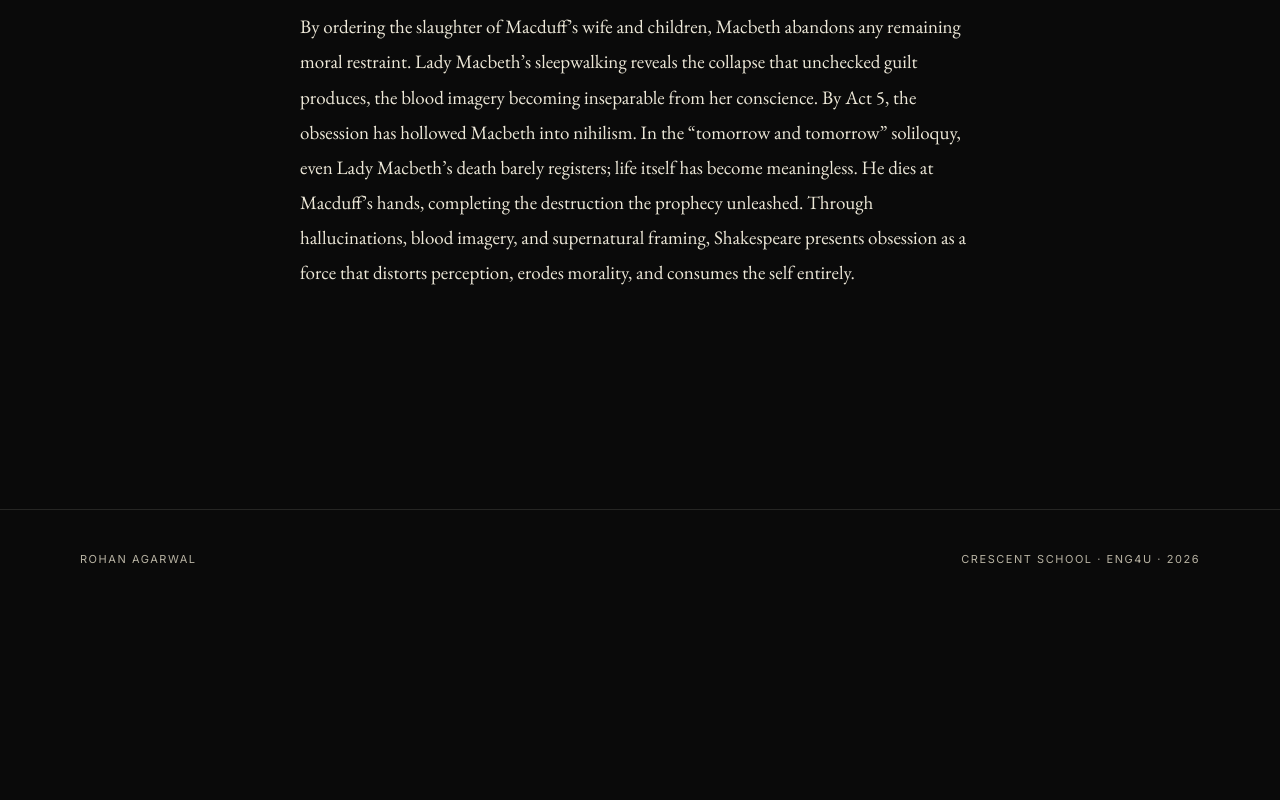
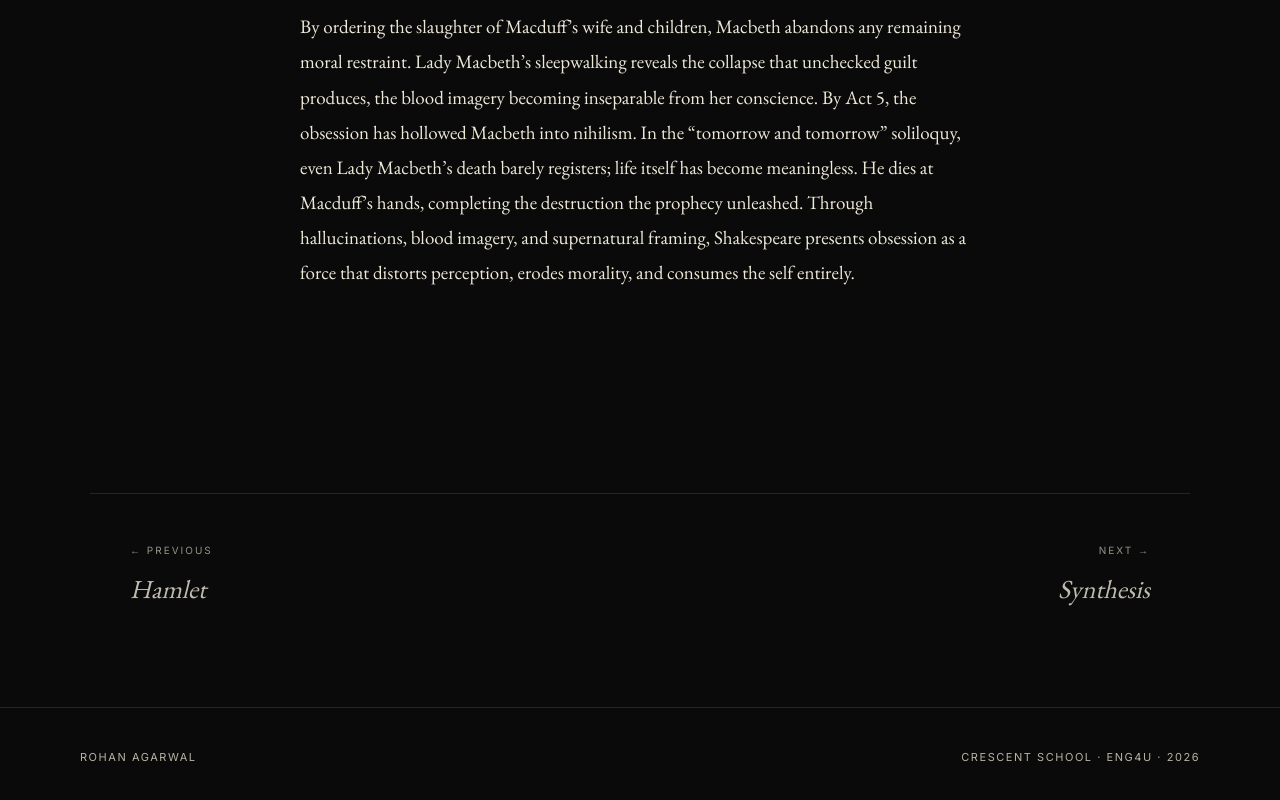
Before and after one commit to vikagarwalmd-svg/eng4u-obsession, a Next.js app: page /macbeth in a window 1280 px wide. Shown: the part 1838-2638 px from the top of the page. Before the commit the page ends 2447 px from the top, so only its background shows below. Built offline with nearby package versions, Linux system fonts and the light colour scheme.

Commit message:
Add scroll progress bar and chapter navigation between pages

```diff
--- a/app/about/page.tsx
+++ b/app/about/page.tsx
@@ -1,5 +1,6 @@
 import { PageTransition } from "@/components/PageTransition";
 import { Reveal } from "@/components/Reveal";
+import { ChapterNav } from "@/components/ChapterNav";
 
 export default function AboutPage() {
   return (
@@ -31,6 +32,7 @@ export default function AboutPage() {
           </div>
         </Reveal>
       </article>
+      <ChapterNav current="/about" />
     </PageTransition>
   );
 }
--- a/app/disclosure/page.tsx
+++ b/app/disclosure/page.tsx
@@ -1,5 +1,6 @@
 import { PageTransition } from "@/components/PageTransition";
 import { Reveal } from "@/components/Reveal";
+import { ChapterNav } from "@/components/ChapterNav";
 
 export default function DisclosurePage() {
   return (
@@ -61,6 +62,7 @@ export default function DisclosurePage() {
           </div>
         </Reveal>
       </article>
+      <ChapterNav current="/disclosure" />
     </PageTransition>
   );
 }
--- a/app/frankenstein/page.tsx
+++ b/app/frankenstein/page.tsx
@@ -2,6 +2,7 @@ import { PageTransition } from "@/components/PageTransition";
 import { Reveal } from "@/components/Reveal";
 import { Collage, CollageLayer } from "@/components/Collage";
 import { PullQuote } from "@/components/PullQuote";
+import { ChapterNav } from "@/components/ChapterNav";
 
 export default function FrankensteinPage() {
   return (
@@ -96,6 +97,7 @@ export default function FrankensteinPage() {
           </div>
         </Reveal>
       </article>
+      <ChapterNav current="/frankenstein" />
     </PageTransition>
   );
 }
--- a/app/hamlet/page.tsx
+++ b/app/hamlet/page.tsx
@@ -2,6 +2,7 @@ import { PageTransition } from "@/components/PageTransition";
 import { Reveal } from "@/components/Reveal";
 import { Collage, CollageLayer } from "@/components/Collage";
 import { PullQuote } from "@/components/PullQuote";
+import { ChapterNav } from "@/components/ChapterNav";
 
 export default function HamletPage() {
   return (
@@ -98,6 +99,7 @@ export default function HamletPage() {
           </div>
         </Reveal>
       </article>
+      <ChapterNav current="/hamlet" />
     </PageTransition>
   );
 }
--- a/app/layout.tsx
+++ b/app/layout.tsx
@@ -3,6 +3,7 @@ import { EB_Garamond, Inter } from "next/font/google";
 import "./globals.css";
 import { Nav } from "@/components/Nav";
 import { Footer } from "@/components/Footer";
+import { ScrollProgress } from "@/components/ScrollProgress";
 
 const ebGaramond = EB_Garamond({
   variable: "--font-eb-garamond",
@@ -33,6 +34,7 @@ export default function RootLayout({
   return (
     <html lang="en" className={`${ebGaramond.variable} ${inter.variable}`}>
       <body className="min-h-screen flex flex-col">
+        <ScrollProgress />
         <Nav />
         <main className="flex-1">{children}</main>
         <Footer />
--- a/app/macbeth/page.tsx
+++ b/app/macbeth/page.tsx
@@ -2,6 +2,7 @@ import { PageTransition } from "@/components/PageTransition";
 import { Reveal } from "@/components/Reveal";
 import { Collage, CollageLayer } from "@/components/Collage";
 import { PullQuote } from "@/components/PullQuote";
+import { ChapterNav } from "@/components/ChapterNav";
 
 export default function MacbethPage() {
   return (
@@ -111,6 +112,7 @@ export default function MacbethPage() {
           </div>
         </Reveal>
       </article>
+      <ChapterNav current="/macbeth" />
     </PageTransition>
   );
 }
--- a/app/reflection/page.tsx
+++ b/app/reflection/page.tsx
@@ -1,5 +1,6 @@
 import { PageTransition } from "@/components/PageTransition";
 import { Reveal } from "@/components/Reveal";
+import { ChapterNav } from "@/components/ChapterNav";
 
 export default function ReflectionPage() {
   return (
@@ -60,6 +61,7 @@ export default function ReflectionPage() {
             </div>
           </Reveal>
         </article>
+        <ChapterNav current="/reflection" />
       </div>
     </PageTransition>
   );
--- a/app/synthesis/page.tsx
+++ b/app/synthesis/page.tsx
@@ -1,6 +1,7 @@
 import { PageTransition } from "@/components/PageTransition";
 import { Reveal } from "@/components/Reveal";
 import { Collage, CollageLayer } from "@/components/Collage";
+import { ChapterNav } from "@/components/ChapterNav";
 
 const pillars = [
   {
@@ -139,6 +140,7 @@ export default function SynthesisPage() {
           </div>
         </Reveal>
       </article>
+      <ChapterNav current="/synthesis" />
     </PageTransition>
   );
 }
--- /dev/null
+++ b/components/ChapterNav.tsx
@@ -0,0 +1,55 @@
+import Link from "next/link";
+
+const chapters = [
+  { href: "/", label: "Home" },
+  { href: "/about", label: "About" },
+  { href: "/frankenstein", label: "Frankenstein" },
+  { href: "/hamlet", label: "Hamlet" },
+  { href: "/macbeth", label: "Macbeth" },
+  { href: "/synthesis", label: "Synthesis" },
+  { href: "/reflection", label: "Reflection" },
+  { href: "/disclosure", label: "Disclosure" },
+];
+
+export function ChapterNav({ current }: { current: string }) {
+  const idx = chapters.findIndex((c) => c.href === current);
+  const prev = idx > 0 ? chapters[idx - 1] : null;
+  const next = idx >= 0 && idx < chapters.length - 1 ? chapters[idx + 1] : null;
+
+  return (
+    <nav className="max-w-[1100px] mx-auto px-6 md:px-10 mt-20 pt-12 border-t border-rule">
+      <div className="grid grid-cols-2 gap-6">
+        <div>
+          {prev && (
+            <Link
+              href={prev.href}
+              className="group block transition-opacity hover:opacity-100 opacity-80"
+            >
+              <span className="font-sans text-[10px] tracking-[0.2em] uppercase text-cream-dim block mb-2">
+                &larr; Previous
+              </span>
+              <span className="font-serif italic text-[22px] md:text-[26px] text-cream group-hover:text-gold transition-colors">
+                {prev.label}
+              </span>
+            </Link>
+          )}
+        </div>
+        <div className="text-right">
+          {next && (
+            <Link
+              href={next.href}
+              className="group block transition-opacity hover:opacity-100 opacity-80"
+            >
+              <span className="font-sans text-[10px] tracking-[0.2em] uppercase text-cream-dim block mb-2">
+                Next &rarr;
+              </span>
+              <span className="font-serif italic text-[22px] md:text-[26px] text-cream group-hover:text-gold transition-colors">
+                {next.label}
+              </span>
+            </Link>
+          )}
+        </div>
+      </div>
+    </nav>
+  );
+}
--- /dev/null
+++ b/components/ScrollProgress.tsx
@@ -0,0 +1,32 @@
+"use client";
+
+import { useEffect, useState } from "react";
+
+export function ScrollProgress() {
+  const [progress, setProgress] = useState(0);
+
+  useEffect(() => {
+    const update = () => {
+      const doc = document.documentElement;
+      const total = doc.scrollHeight - doc.clientHeight;
+      const current = doc.scrollTop;
+      setProgress(total > 0 ? (current / total) * 100 : 0);
+    };
+    update();
+    window.addEventListener("scroll", update, { passive: true });
+    window.addEventListener("resize", update);
+    return () => {
+      window.removeEventListener("scroll", update);
+      window.removeEventListener("resize", update);
+    };
+  }, []);
+
+  return (
+    <div className="fixed top-0 left-0 right-0 z-[60] h-[2px] bg-transparent pointer-events-none">
+      <div
+        className="h-full bg-crimson transition-[width] duration-100 ease-out"
+        style={{ width: `${progress}%` }}
+      />
+    </div>
+  );
+}
```
